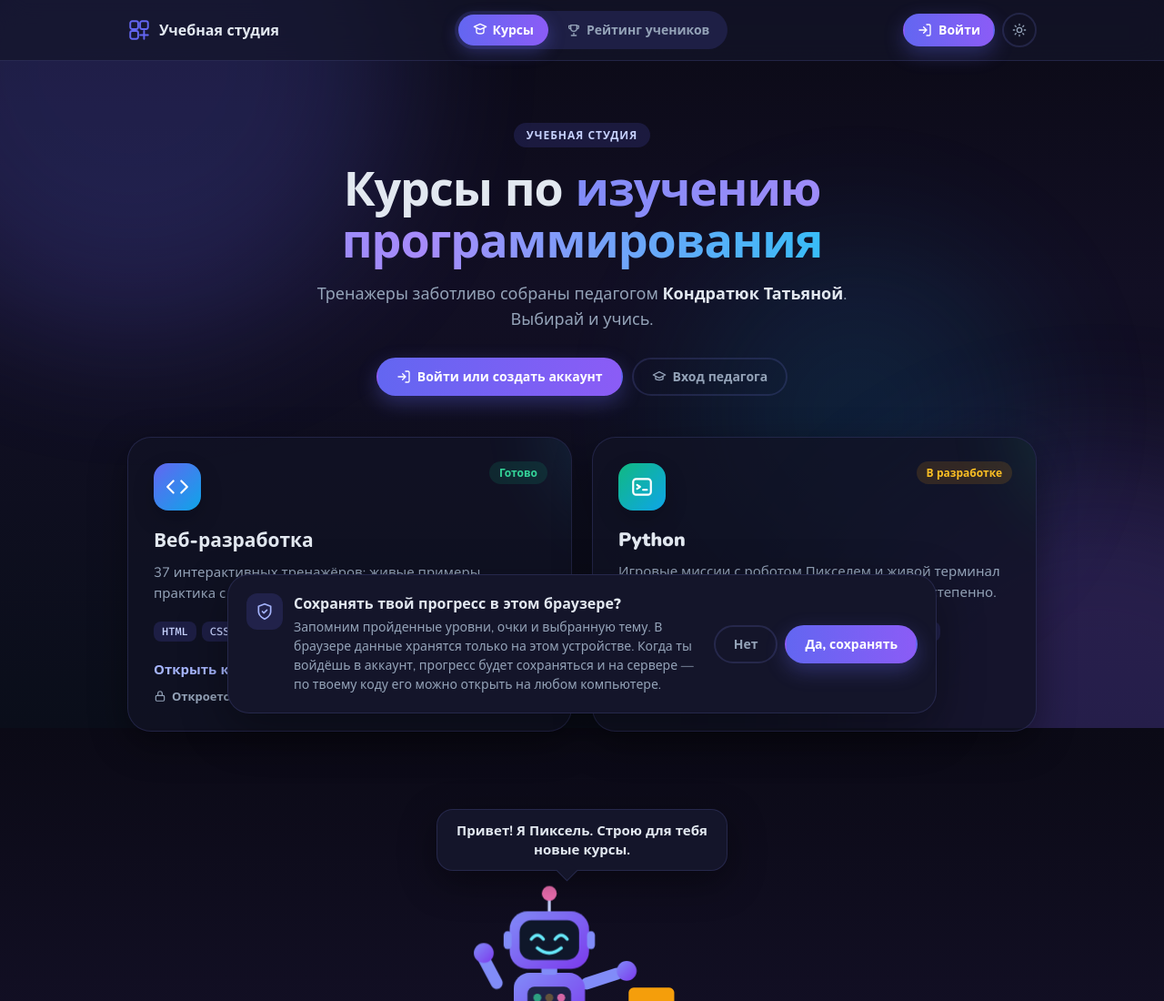
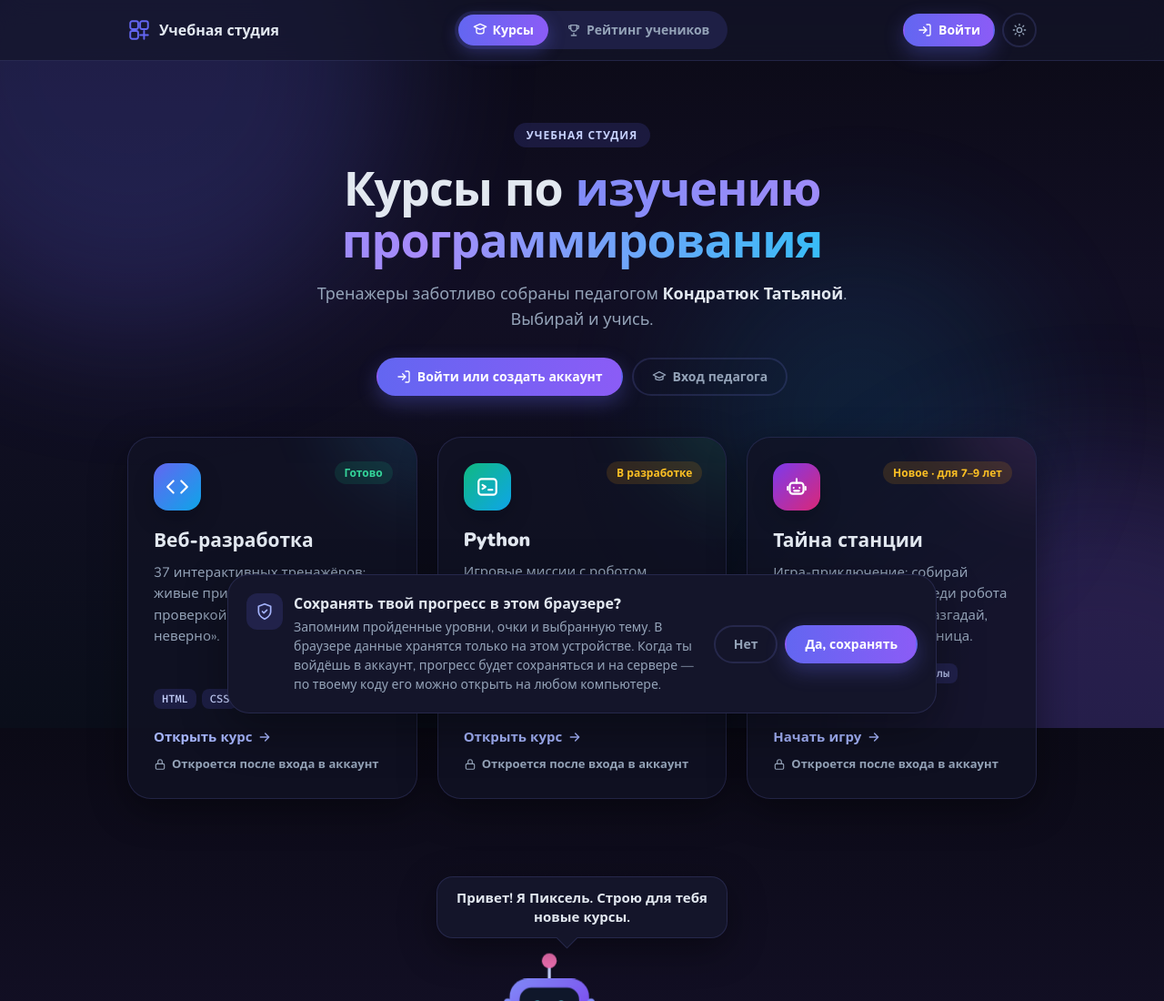
Before and after one commit to TashaKo12/my-projects, a plain HTML site: page index.html in a window 1280 px wide. Shown: the top 1100 px of the page at 91% size. Drawn offline with nearby package versions, Linux system fonts and the light colour scheme.

Commit message:
Карточка игры «Тайна станции» для 7–9 лет

```diff
--- a/index.html
+++ b/index.html
@@ -4,7 +4,7 @@
   <meta charset="UTF-8" />
   <meta name="viewport" content="width=device-width, initial-scale=1.0" />
   <title>Учебная студия — курсы программирования</title>
-  <meta name="description" content="Курсы по изучению программирования для детей: тренажёры по веб-разработке и Python." />
+  <meta name="description" content="Курсы по изучению программирования для детей: тренажёры по веб-разработке и Python, игра с блоками для младших." />
   <link rel="preconnect" href="https://fonts.googleapis.com" />
   <link rel="preconnect" href="https://fonts.gstatic.com" crossorigin />
   <link href="https://fonts.googleapis.com/css2?family=Fira+Code:wght@500&family=Nunito:wght@400;600;700;800;900&display=swap" rel="stylesheet" />
@@ -712,6 +712,20 @@ body.guest .card .lock { display: inline-flex; }
           <p>Игровые миссии с роботом Пикселем и живой терминал прямо в браузере. Новые темы появляются постепенно.</p>
           <div class="tags"><span>print</span><span>input</span><span>переменные</span><span>if</span><span>for</span><span>while</span></div>
           <span class="card-cta">Открыть курс
+            <svg viewBox="0 0 24 24" fill="none" stroke="currentColor" stroke-width="2.2" stroke-linecap="round" stroke-linejoin="round" aria-hidden="true"><path d="M5 12h14M13 6l6 6-6 6"/></svg>
+          </span>
+          <span class="lock"><svg viewBox="0 0 24 24" fill="none" stroke="currentColor" stroke-width="2" stroke-linecap="round" stroke-linejoin="round" aria-hidden="true"><rect x="4" y="11" width="16" height="10" rx="2"/><path d="M8 11V7a4 4 0 0 1 8 0v4"/></svg>Откроется после входа в аккаунт</span>
+        </a>
+
+        <a class="card" href="https://tashako12.github.io/web-dev-trainer/#/quest" style="--card-grad: linear-gradient(135deg, #7c3aed, #db2777); --card-glow: #e879f9">
+          <span class="status status-soon">Новое · для 7–9 лет</span>
+          <span class="card-icon">
+            <svg viewBox="0 0 24 24" fill="none" stroke="currentColor" stroke-width="2" stroke-linecap="round" stroke-linejoin="round" aria-hidden="true"><rect x="5" y="8" width="14" height="11" rx="3"/><path d="M12 8V5M12 4h.01M9 13h.01M15 13h.01M9.5 16h5M3 12v3M21 12v3"/></svg>
+          </span>
+          <h2>Тайна станции</h2>
+          <p>Игра-приключение: собирай программу из блоков, веди робота Пикселя по станции и разгадай, куда пропала Создательница.</p>
+          <div class="tags"><span>блоки</span><span>алгоритмы</span><span>циклы</span><span>сюжет</span></div>
+          <span class="card-cta">Начать игру
             <svg viewBox="0 0 24 24" fill="none" stroke="currentColor" stroke-width="2.2" stroke-linecap="round" stroke-linejoin="round" aria-hidden="true"><path d="M5 12h14M13 6l6 6-6 6"/></svg>
           </span>
           <span class="lock"><svg viewBox="0 0 24 24" fill="none" stroke="currentColor" stroke-width="2" stroke-linecap="round" stroke-linejoin="round" aria-hidden="true"><rect x="4" y="11" width="16" height="10" rx="2"/><path d="M8 11V7a4 4 0 0 1 8 0v4"/></svg>Откроется после входа в аккаунт</span>
```
